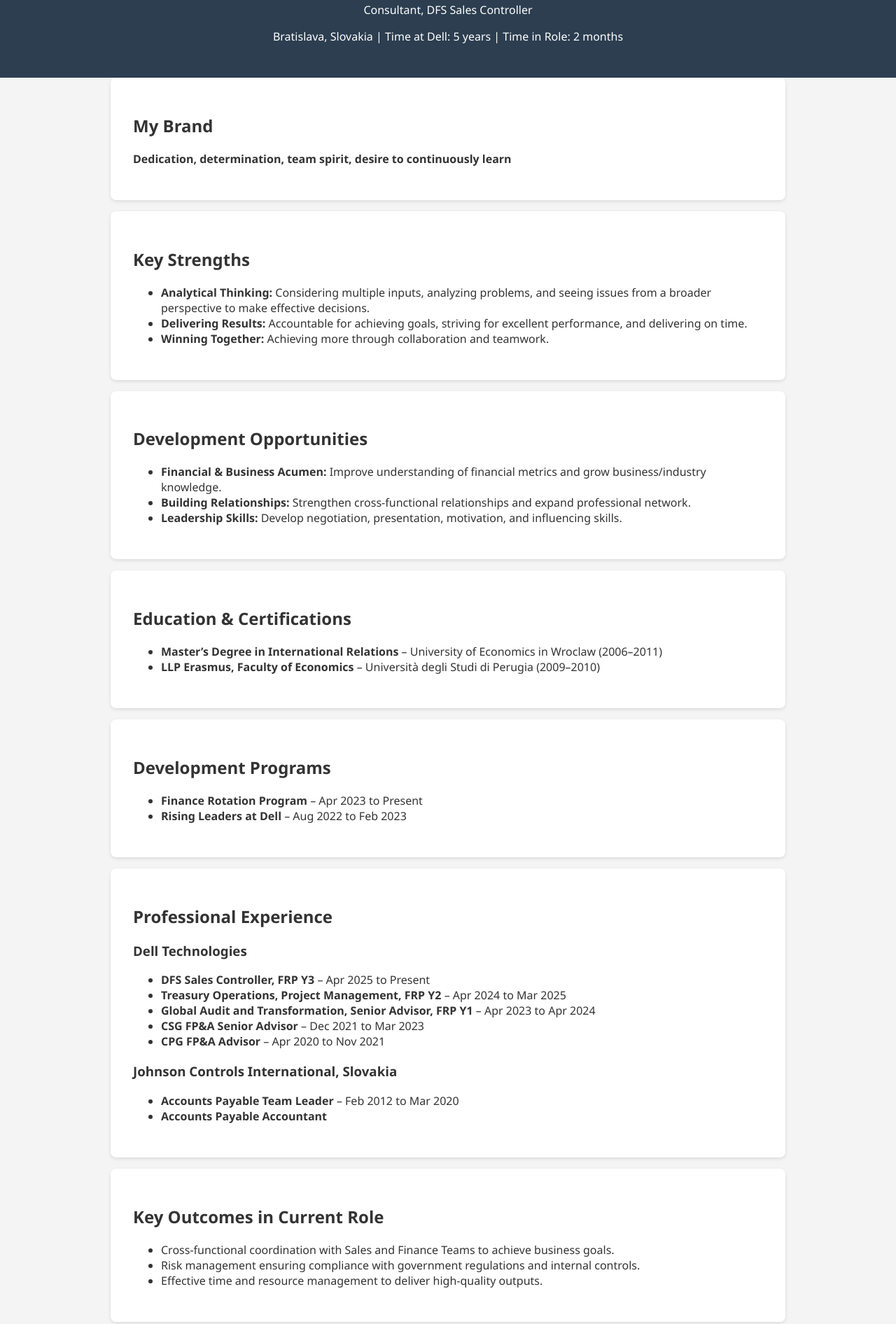
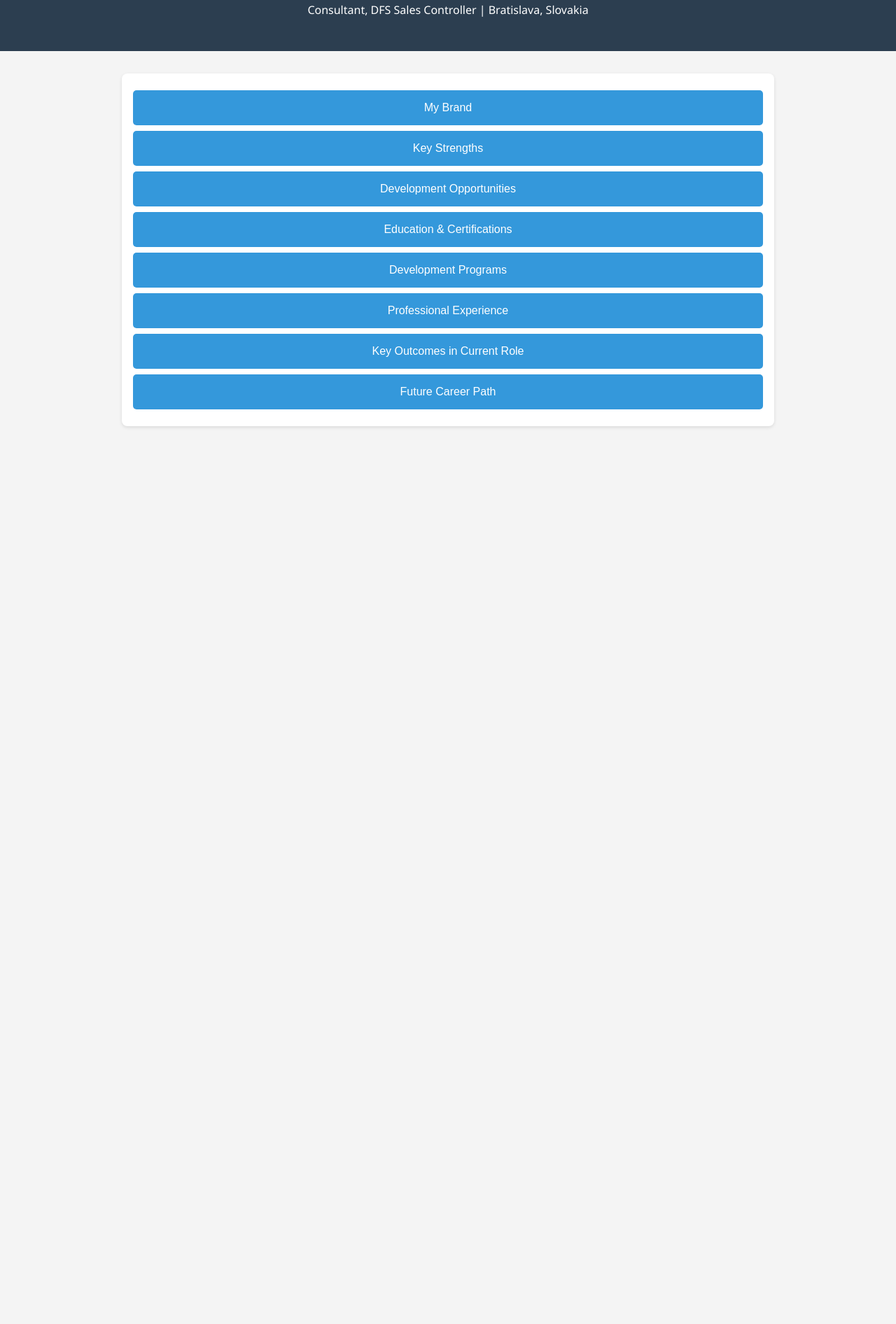
Before and after one commit to olgagoenka/interactive-cv, a plain HTML site: page index.html in a window 1280 px wide. Shown: the part 115-2007 px from the top of the page at 70% size. After the commit the page ends 800 px from the top, so only its background shows below. Drawn offline with Linux system fonts and the light colour scheme.

Commit message:
Update index.html

```diff
--- a/index.html
+++ b/index.html
@@ -3,14 +3,13 @@
 <head>
   <meta charset="UTF-8" />
   <meta name="viewport" content="width=device-width, initial-scale=1.0" />
-  <title>Olga Goenka - CV</title>
+  <title>Olga Goenka - Interactive CV</title>
   <style>
     body {
       font-family: 'Segoe UI', sans-serif;
+      background-color: #f4f4f4;
       margin: 0;
       padding: 0;
-      background-color: #f4f4f4;
-      color: #333;
     }
     header {
       background-color: #2c3e50;
@@ -18,103 +17,132 @@
       padding: 2rem;
       text-align: center;
     }
-    section {
-      padding: 2rem;
+    .container {
       max-width: 900px;
-      margin: auto;
+      margin: 2rem auto;
+      padding: 1rem;
       background-color: white;
-      margin-bottom: 1rem;
       border-radius: 8px;
       box-shadow: 0 2px 5px rgba(0,0,0,0.1);
     }
-    h display: inline-block;
-      background-color: #ecf0f1;
-      padding: 0.3rem 0.6rem;
-      margin: 0.2rem;
-      border-radius: 4px;
+    button {
+      display: block;
+      width: 100%;
+      padding: 1rem;
+      margin: 0.5rem 0;
+      font-size: 1rem;
+      background-color: #3498db;
+      color: white;
+      border: none;
+      border-radius: 5px;
+      cursor: pointer;
+    }
+    button:hover {
+      background-color: #2980b9;
+    }
+    .section {
+      display: none;
+      margin-top: 1rem;
+    }
+    h2 {
+      margin-top: 0;
     }
   </style>
+  <script>
+    function toggleSection(id) {
+      const section = document.getElementById(id);
+      section.style.display = section.style.display === 'none' ? 'block' : 'none';
+    }
+  </script>
 </head>
 <body>
   <header>
     <h1>Olga Goenka</h1>
-    <p>Consultant, DFS Sales Controller</p>
-    <p>Bratislava, Slovakia | Time at Dell: 5 years | Time in Role: 2 months</p>
+    <p>Consultant, DFS Sales Controller | Bratislava, Slovakia</p>
   </header>
 
-  <section>
+  <div class="container">
+    <button onclick="toggleSection('brand')">My Brand</button>
+    <div class="section" id="brand">
       <h2>My Brand</h2>
       <p><strong>Dedication, determination, team spirit, desire to continuously learn</strong></p>
-  </section>
+    </div>
 
-  <section>
+    <button onclick="toggleSection('strengths')">Key Strengths</button>
+    <div class="section" id="strengths">
       <h2>Key Strengths</h2>
       <ul>
-      <li><strong>Analytical Thinking:</strong> Considering multiple inputs, analyzing problems, and seeing issues from a broader perspective to make effective decisions.</li>
-      <li><strong>Delivering Results:</strong> Accountable for achieving goals, striving for excellent performance, and delivering on time.</li>
-      <li><strong>Winning Together:</strong> Achieving more through collaboration and teamwork.</li>
+        <li>Analytical Thinking</li>
+        <li>Delivering Results</li>
+        <li>Winning Together</li>
       </ul>
-  </section>
+    </div>
 
-  <section>
+    <button onclick="toggleSection('development')">Development Opportunities</button>
+    <div class="section" id="development">
       <h2>Development Opportunities</h2>
       <ul>
-      <li><strong>Financial & Business Acumen:</strong> Improve understanding of financial metrics and grow business/industry knowledge.</li>
-      <li><strong>Building Relationships:</strong> Strengthen cross-functional relationships and expand professional network.</li>
-      <li><strong>Leadership Skills:</strong> Develop negotiation, presentation, motivation, and influencing skills.</li>
+        <li>Financial & Business Acumen</li>
+        <li>Building Relationships</li>
+        <li>Leadership Skills</li>
       </ul>
-  </section>
+    </div>
 
-  <section>
-    <h2>Education & Certifications</h2>
+    <button onclick="toggleSection('education')">Education & Certifications</button>
+    <div class="section" id="education">
+      <h2>Education</h2>
       <ul>
-      <li><strong>Master’s Degree in International Relations</strong> – University of Economics in Wroclaw (2006–2011)</li>
-      <li><strong>LLP Erasmus, Faculty of Economics</strong> – Università degli Studi di Perugia (2009–2010)</li>
+        <li>Master’s Degree in International Relations – University of Economics in Wroclaw</li>
+        <li>LLP Erasmus – Università degli Studi di Perugia</li>
       </ul>
-  </section>
+    </div>
 
-  <section>
+    <button onclick="toggleSection('programs')">Development Programs</button>
+    <div class="section" id="programs">
       <h2>Development Programs</h2>
       <ul>
-      <li><strong>Finance Rotation Program</strong> – Apr 2023 to Present</li>
-      <li><strong>Rising Leaders at Dell</strong> – Aug 2022 to Feb 2023</li>
+        <li>Finance Rotation Program</li>
+        <li>Rising Leaders at Dell</li>
       </ul>
-  </section>
+    </div>
 
-  <section>
+    <button onclick="toggleSection('experience')">Professional Experience</button>
+    <div class="section" id="experience">
       <h2>Professional Experience</h2>
       <h3>Dell Technologies</h3>
       <ul>
-      <li><strong>DFS Sales Controller, FRP Y3</strong> – Apr 2025 to Present</li>
-      <li><strong>Treasury Operations, Project Management, FRP Y2</strong> – Apr 2024 to Mar 2025</li>
-      <li><strong>Global Audit and Transformation, Senior Advisor, FRP Y1</strong> – Apr 2023 to Apr 2024</li>
-      <li><strong>CSG FP&A Senior Advisor</strong> – Dec 2021 to Mar 2023</li>
-      <li><strong>CPG FP&A Advisor</strong> – Apr 2020 to Nov 2021</li>
+        <li>DFS Sales Controller, FRP Y3</li>
+        <li>Treasury Operations, FRP Y2</li>
+        <li>Global Audit and Transformation, FRP Y1</li>
+        <li>CSG FP&A Senior Advisor</li>
+        <li>CPG FP&A Advisor</li>
       </ul>
+      <h3>Johnson Controls International</h3>
+      <ul>
+        <li>Accounts Payable Team Leader</li>
+        <li>Accounts Payable Accountant</li>
+      </ul>
+    </div>
 
-    <h3>Johnson Controls International, Slovakia</h3>
+    <button onclick="toggleSection('outcomes')">Key Outcomes in Current Role</button>
+    <div class="section" id="outcomes">
+      <h2>Key Outcomes</h2>
       <ul>
-      <li><strong>Accounts Payable Team Leader</strong> – Feb 2012 to Mar 2020</li>
-      <li><strong>Accounts Payable Accountant</strong></li>
+        <li>Cross-functional coordination</li>
+        <li>Risk management</li>
+        <li>Time and resource optimization</li>
       </ul>
-  </section>
+    </div>
 
-  <section>
-    <h2>Key Outcomes in Current Role</h2>
-    <ul>
-      <li>Cross-functional coordination with Sales and Finance Teams to achieve business goals.</li>
-      <li>Risk management ensuring compliance with government regulations and internal controls.</li>
-      <li>Effective time and resource management to deliver high-quality outputs.</li>
-    </ul>
-  </section>
-
-  <section>
+    <button onclick="toggleSection('future')">Future Career Path</button>
+    <div class="section" id="future">
       <h2>Future Career Path</h2>
       <ul>
-      <li><strong>12–18 months:</strong> Enhance understanding of P&L and gain insights into CFO org through rotations.</li>
-      <li><strong>24–36 months:</strong> Apply cross-functional experience in individual contributor or leadership role.</li>
-      <li><strong>3–5 years:</strong> Broaden finance and business expertise across Dell segments, aiming for greater leadership.</li>
+        <li>12–18 months: Deepen P&L understanding</li>
+        <li>24–36 months: Leadership role in CFO org</li>
+        <li>3–5 years: Broaden finance/business expertise</li>
       </ul>
-  </section>
+    </div>
+  </div>
 </body>
 </html>
```
Lines whose indentation alone changed are shown as unchanged.
